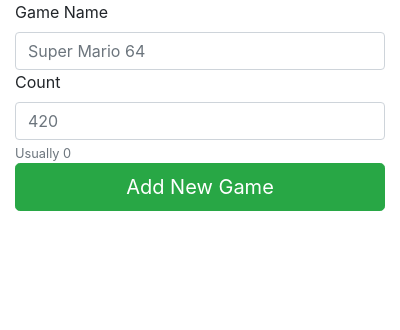
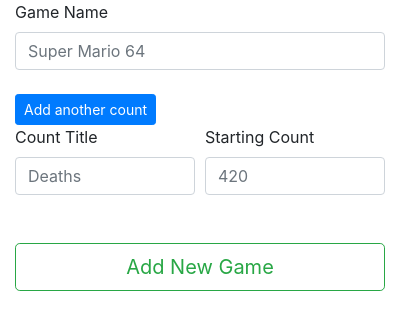
Before and after one commit to chasenchamberlain/counter, an Electron app: page app/js/nogame.html in a window 400 px wide. Drawn offline with nearby package versions, Linux system fonts and the light colour scheme.

Commit message:
add more to the form done, data transfer next

```diff
--- a/app/js/index.js
+++ b/app/js/index.js
@@ -19,6 +19,16 @@
 function sendForm(event) {
     event.preventDefault() // stop the form from submitting
     let gameName = document.getElementById("gameTileInput").value;
+    // TODO: get count title
     let gameCount = document.getElementById("countInput").value;
     ipcRenderer.send('form-submission', gameName, gameCount)
 }
+
+var i = 0;
+function addAnotherFormInput() {
+    var original = document.getElementById('countInputDiv' + i);
+    var clone = original.cloneNode(true);
+    clone.id = "countInputDiv" + ++i;
+    original.parentNode.appendChild(clone);
+    console.log("I duplicated");
+}
--- a/app/js/nogame.html
+++ b/app/js/nogame.html
@@ -10,28 +10,37 @@
     <link rel="stylesheet" href="https://stackpath.bootstrapcdn.com/bootstrap/4.5.2/css/bootstrap.min.css"
         integrity="sha384-JcKb8q3iqJ61gNV9KGb8thSsNjpSL0n8PARn9HuZOnIxN0hoP+VmmDGMN5t9UJ0Z" crossorigin="anonymous">
     <title>Counter</title>
-    <script src="index.js"></script>
+    <!-- <script src="index.js"></script> -->
 
 
 </head>
 
 <body>
     <div class="container-fluid">
-        <form name="ipcForm" onsubmit="JavaScript:sendForm(event)">
+        <form name="ipcForm" id="ipcForm" onsubmit="JavaScript:sendForm(event)">
             <div class="form group">
                 <label for="gameTileInput">Game Name</label>
                 <input class="form-control" id="gameTileInput" placeholder="Super Mario 64">
-            </div>
-            <div class="form group">
-                <label for="countInput">Count</label>
-                <input type="number" id="countInput" class="form-control" placeholder="420">
-                <small id="countDisclaimer" class="form-text text-muted">Usually 0</small>
-            </div>
-            <button type="submit" class="btn btn-success btn-lg btn-block">Add New Game</button>
+            </div><br>
+            <button type="button" class="btn btn-primary btn-sm" onclick="addAnotherFormInput()">Add another
+                count</button>
+            <div id="wrappedDiv">
+                <div id="countInputDiv0" class="form-row">
+                    <div class="col">
+                        <label for="countTitle">Count Title</label>
+                        <input type="text" id="countTitle" class="form-control" placeholder="Deaths">
+                    </div>
+                    <div class="col">
+                        <label for="countInput">Starting Count</label>
+                        <input type="number" id="countInput" class="form-control" placeholder="420">
+                    </div>
+                </div><br>
+            </div><br>
+            <button type="submit" class="btn btn-outline-success btn-lg btn-block">Add New Game</button>
         </form>
-
     </div>
 
+    <script src="index.js"></script>
 
 </body>
 
--- a/main.js
+++ b/main.js
@@ -2,7 +2,6 @@
 const path = require('path');
 const fs = require('fs');
 const Store = require('electron-store');
-
 
 const schema = {
   games: {
@@ -40,7 +39,7 @@
       nodeIntegration: true
     }
   })
-  win.webContents.openDevTools()
+  // win.webContents.openDevTools()
   win.loadFile('app/js/nogame.html')
 }
 
```
